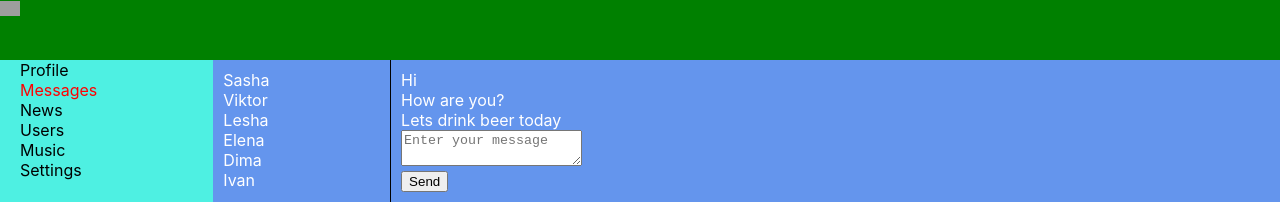
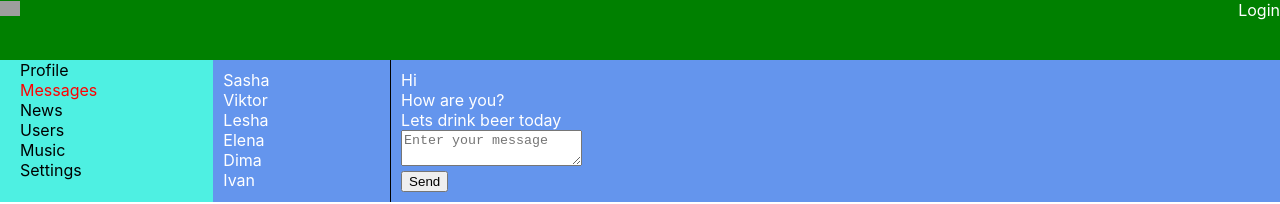
Before and after one commit to yan1122/Social-Network, a React (Create React App) app: page /dialogs in a window 1280 px wide. Shown: the top 204 px of the page. Built offline with nearby package versions, Linux system fonts and the light colour scheme; no server answers; grey boxes are pictures that could not be loaded.

Commit message:
Login auth,lesson 61

```diff
--- a/src/App.tsx
+++ b/src/App.tsx
@@ -1,8 +1,6 @@
 import React from 'react';
 import './App.css';
-import Header from './Components/Header/Header';
 import NavBar from './Components/NavBar/NavBar';
-import Profile from './Components/Profile/Profile';
 import { Route } from 'react-router';
 import { BrowserRouter } from 'react-router-dom';
 import News from './Components/News/News';
@@ -11,6 +9,7 @@ import Music from './Components/Music/Music';
 import DialogsContainer from "./Components/Dialogs/DialogsContainer";
 import UsersContainer from "./Components/Users/UsersContainer";
 import ProfileContainer from "./Components/Profile/ProfileContainer";
+import HeaderContainer from "./Components/Header/HeaderContainer";
 
 type AppPropsType ={
 dispatch:(action:any) => void
@@ -27,7 +26,7 @@ function App(props:AppPropsType) {
   return (
     <BrowserRouter>
     <div className="App">
-      <Header />
+      <HeaderContainer />
       <NavBar />
       <div className='content'>
       <Route path='/profile/:userId?' render={() => <ProfileContainer />} />
--- a/src/Components/Header/Header.module.css
+++ b/src/Components/Header/Header.module.css
@@ -1,7 +1,17 @@
 .header {
     grid-area: h;
     background-color: green;
+
   }
   .header img {
     width: 20px;
   }
+
+  .loginBlock{
+      float: right;
+  }
+
+  .loginBlock a {
+      color: white;
+      text-decoration: none;
+  }
--- a/src/Components/Header/Header.tsx
+++ b/src/Components/Header/Header.tsx
@@ -1,11 +1,22 @@
 import React from 'react';
 import s from './Header.module.css'
+import {NavLink} from "react-router-dom";
 
-const Header = () => {
-    return(
+export type HeaderPropsType = {
+    isAuth:boolean
+    login:string
+}
+
+const Header = (props:HeaderPropsType) => {
+    return (
         <div className={s.header}>
-        <img src='https://cdn.logo.com/hotlink-ok/logo-social-sq.png' />
-      </div>
+            <img src='https://cdn.logo.com/hotlink-ok/logo-social-sq.png'/>
+
+            <div className={s.loginBlock}>
+
+                {props.isAuth?props.login :<NavLink to='/login'>Login</NavLink>}
+            </div>
+        </div>
     );
 }
 
--- /dev/null
+++ b/src/Components/Header/HeaderContainer.tsx
@@ -0,0 +1,38 @@
+import React from 'react';
+import s from './Header.module.css'
+import {NavLink} from "react-router-dom";
+import {StateType} from "../../Redux/Store";
+import Header from "./Header";
+import axios from "axios";
+import {connect} from "react-redux";
+import {setAuthUserData} from "../../Redux/AuthReducer";
+
+export type HeaderContainerPropsType = {
+    isAuth:boolean
+    login:string
+    setAuthUserData: (userId: any, email: string, login: string) => void
+}
+
+class HeaderContainer extends React.Component<HeaderContainerPropsType, StateType> {
+
+    componentDidMount() {
+        // this.props.toggleIsFetching(true)
+        axios.get(`https://social-network.samuraijs.com/api/1.0/auth/me`, {withCredentials: true}).then(response => {
+            if (response.data.resultCode === 0) {
+                let {id, email, login} = response.data.data
+                this.props.setAuthUserData(id, email, login)
+            }
+        })
+    }
+
+    render() {
+        return <Header isAuth={this.props.isAuth} login={this.props.login}/>
+    };
+}
+
+const mapStateToProps = (state: any) => ({
+    isAuth:state.Auth.isAuth,
+    login:state.Auth.login
+})
+
+export default connect(mapStateToProps, {setAuthUserData})(HeaderContainer)
--- /dev/null
+++ b/src/Redux/AuthReducer.ts
@@ -0,0 +1,25 @@
+import {v1} from "uuid";
+
+
+let InitialState = {
+    userId: null,
+    email:"null",
+    login:"null",
+    isFetching:false,
+    isAuth:false,
+}
+
+
+const AuthReducer = (state: any = InitialState, action: any) => {
+    switch (action.type) {
+        case 'SET-USER-DATA':
+            return{...state,...action.data,isAuth:true}
+
+        default:
+            return state
+    }
+}
+
+export const setAuthUserData = (userId:any,email:string,login:string) => ({type:'SET-USER-DATA',data: {userId, email, login}})
+
+export default AuthReducer
--- a/src/Redux/ReduxStore.ts
+++ b/src/Redux/ReduxStore.ts
@@ -3,12 +3,14 @@ import {ProfileReducer} from "./ProfileReducer";
 import {DialogsReducer} from "./DialogsReducer";
 import {SideBarReducer} from "./SideBarReducer";
 import UsersReducer from "./UsersReducer";
+import AuthReducer from "./AuthReducer";
 
 let reducers = combineReducers({
     ProfilePage:ProfileReducer,
     DialogsPage:DialogsReducer,
     UsersPage:UsersReducer,
-    SideBar:SideBarReducer
+    SideBar:SideBarReducer,
+    Auth:AuthReducer,
 })
 let store = createStore(reducers)
 
--- a/src/Redux/Store.ts
+++ b/src/Redux/Store.ts
@@ -111,6 +111,3 @@ export const UpdateNewMessageTextActionCreator = (body:string) => {
 export const SendMessageActionCreator = () => {
     return {type: 'SEND-MESSAGE'}
 }
-
-
-export default store
```
